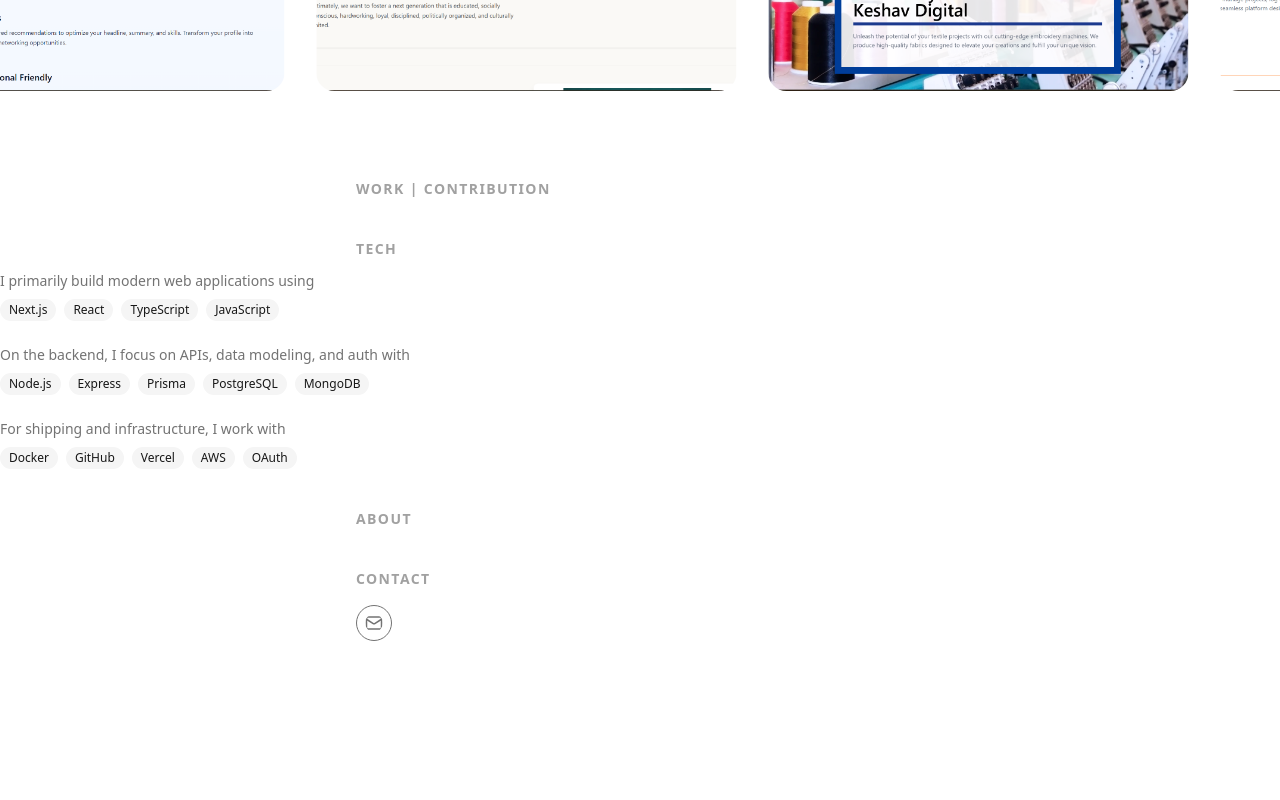
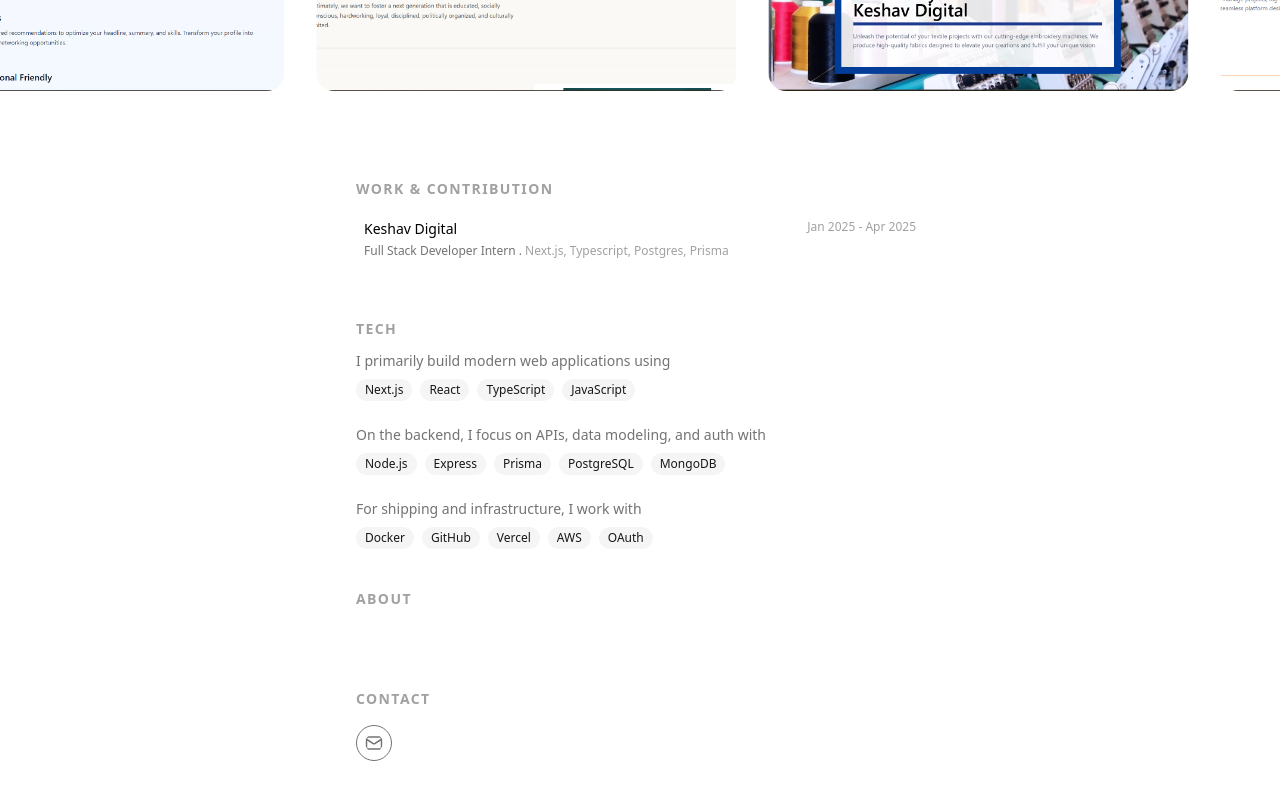
Before and after one commit to Bunny099/jayesh-v2, a Next.js app: page / in a window 1280 px wide. Shown: the part 448-1248 px from the top of the page. Before the commit the page ends 1129 px from the top, so only its background shows below. Built offline with nearby package versions, Linux system fonts and the light colour scheme.

Commit message:
update:updated page.tsc

```diff
--- a/app/page.tsx
+++ b/app/page.tsx
@@ -1,6 +1,7 @@
 import { Navbar } from "@/components/layout/navbar";
 import { ProjectsScroller } from "@/components/layout/projectsScroller";
 import TechBadge from "@/components/layout/techBadges";
+import Work from "@/components/layout/work";
 import { Mail } from "lucide-react";
 import Link from "next/link";
 export default function Home() {
@@ -11,40 +12,44 @@ export default function Home() {
         <h2 className=" text-sm font-semibold tracking-widest text-neutral-400 px-8 sm:px-10 md:px-20 lg:px-50 xl:px-89">
           THINGS I MADE
         </h2>
-
       </section>
       <section>
         <ProjectsScroller />
       </section>
 
       <section className="mt-10">
-      <h2 className=" text-sm font-semibold tracking-widest text-neutral-400 px-8 sm:px-10 md:px-20 lg:px-50 xl:px-89">
-          WORK | CONTRIBUTION
+        <div className=" px-8 sm:px-10 md:px-20 lg:px-50 xl:px-89">
+          <h2 className=" text-sm font-semibold tracking-widest text-neutral-400">
+            WORK & CONTRIBUTION
           </h2>
-
+          <Work />
+        </div>
       </section>
       <section className="mt-10">
-      <h2 className=" text-sm font-semibold tracking-widest text-neutral-400 px-8 sm:px-10 md:px-20 lg:px-50 xl:px-89">
+        <div className=" px-8 sm:px-10 md:px-20 lg:px-50 xl:px-89">
+          <h2 className=" text-sm font-semibold tracking-widest text-neutral-400">
             TECH
           </h2>
-        <TechBadge/>
-
+          <TechBadge />
+        </div>
       </section>
       <section className="mt-10">
-      <h2 className=" text-sm font-semibold tracking-widest text-neutral-400 px-8 sm:px-10 md:px-20 lg:px-50 xl:px-89">
+        <div className="px-8 sm:px-10 md:px-20 lg:px-50 xl:px-89">
+          <h2 className=" text-sm font-semibold tracking-widest text-neutral-400 ">
             ABOUT
           </h2>
+        </div>
+      </section>
 
-    </section>
-     <section className="py-10 ">
-      <h2 className=" text-sm font-semibold tracking-widest text-neutral-400 px-8 sm:px-10 md:px-20 lg:px-50 xl:px-89">
+      <section className="py-10 mt-10">
+        <div className="px-8 sm:px-10 md:px-20 lg:px-50 xl:px-89">
+          <h2 className=" text-sm font-semibold tracking-widest text-neutral-400 ">
             CONTACT
           </h2>
-        <div className="px-8 sm:px-10 md:px-20 lg:px-50 xl:px-89 mt-4 ">
-          <Link href={"mailto:jayeshkhuman121@gmail.com"} target="_blank"><Mail  className="border text-muted-foreground rounded-full h-9 w-9 p-2"/></Link>
-
+          <div className="mt-4 ">
+            <Link href={"mailto:jayeshkhuman121@gmail.com"} target="_blank"><Mail className="border text-muted-foreground rounded-full h-9 w-9 p-2" /></Link>
           </div>
-
+        </div>
       </section>
     </div>
   );
```
Lines whose indentation alone changed are shown as unchanged.
